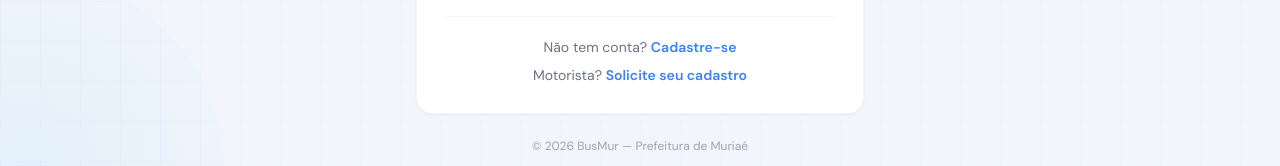
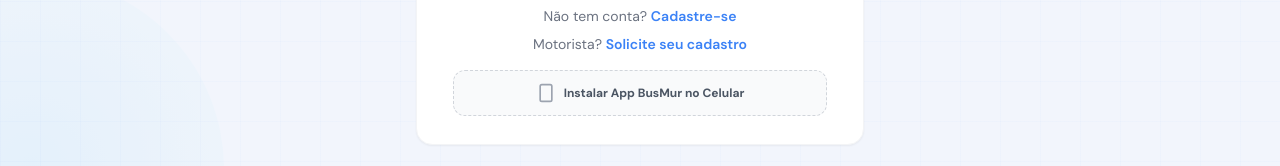
Before and after one commit to Manel-690/BusMur, a React (Vite) app: page /login in a window 1280 px wide. Shown: the part 599-765 px from the top of the page. Built offline with nearby package versions, Linux system fonts and the light colour scheme; no server answers.

Commit message:
Adicionado atalho de instalação na tela de login

```diff
--- a/src/pages/Login.jsx
+++ b/src/pages/Login.jsx
@@ -145,6 +145,17 @@
             <p className="text-sm text-gray-500 dark:text-gray-400">Não tem conta? <Link to="/cadastro-usuario" className="text-blue-500 font-semibold hover:text-blue-600">Cadastre-se</Link></p>
             <p className="text-sm text-gray-500 dark:text-gray-400">Motorista? <Link to="/cadastro-motorista" className="text-blue-500 font-semibold hover:text-blue-600">Solicite seu cadastro</Link></p>
           </div>
+
+          {/* NOVO BOTÃO DE INSTALAÇÃO NO LOGIN */}
+          <div className="mt-4 px-2">
+            <Link to="/instalar" className="flex items-center justify-center gap-2 w-full py-3 rounded-xl bg-gray-50 dark:bg-gray-800/50 border border-dashed border-gray-300 dark:border-gray-700 hover:bg-blue-50 dark:hover:bg-blue-900/10 hover:border-blue-300 transition-all group">
+              <svg viewBox="0 0 24 24" fill="none" stroke="currentColor" strokeWidth={2} className="w-5 h-5 text-gray-400 group-hover:text-blue-500">
+                <rect x="5" y="2" width="14" height="20" rx="2" ry="2"/><line x1="12" y1="18" x2="12.01" y2="18"/>
+              </svg>
+              <span className="text-xs font-bold text-gray-600 dark:text-gray-400 group-hover:text-blue-600">Instalar App BusMur no Celular</span>
+            </Link>
+          </div>
+
         </div>
         <p className="text-center text-xs text-gray-400 mt-6">© {new Date().getFullYear()} BusMur — Prefeitura de Muriaé</p>
       </div>
```
Also changed, not shown: 1 other file (tests, documents, lock files or other folders).
